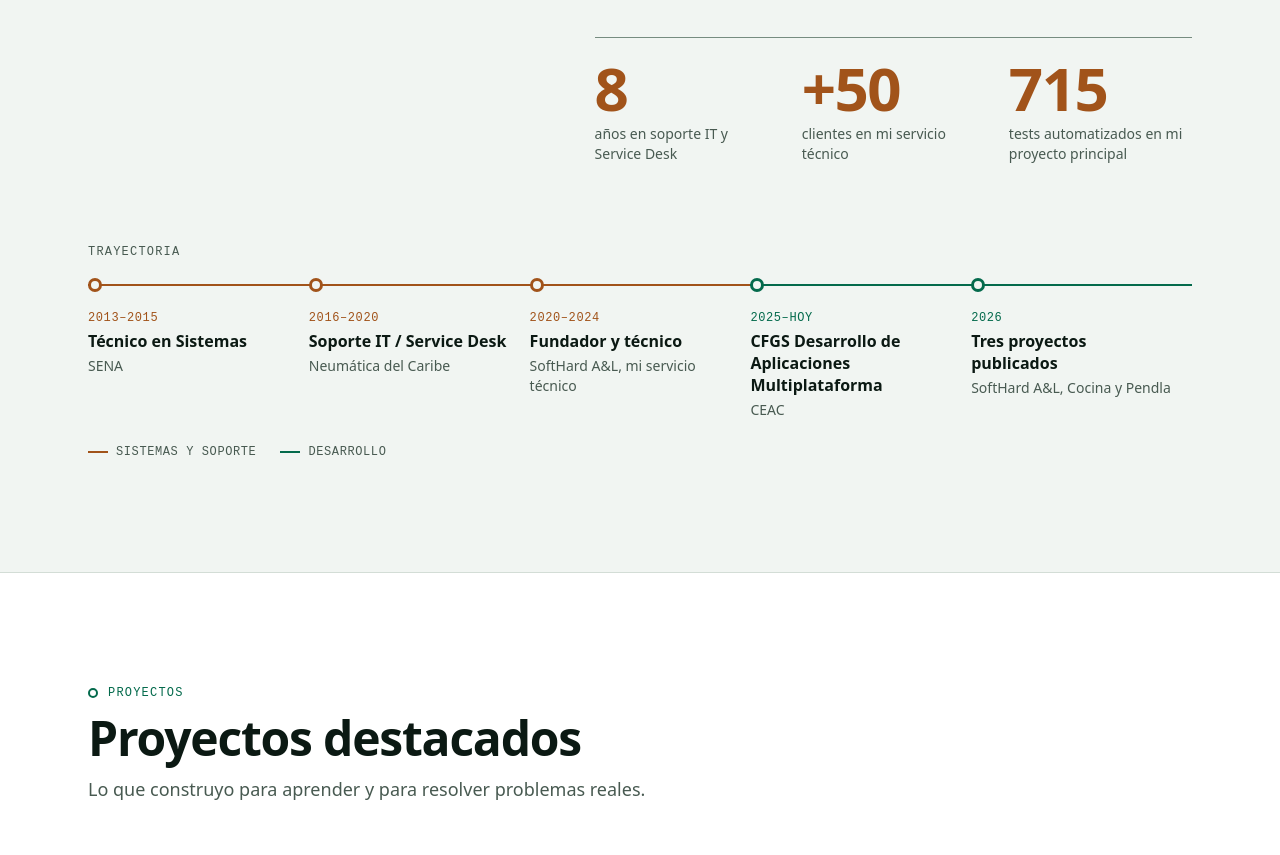
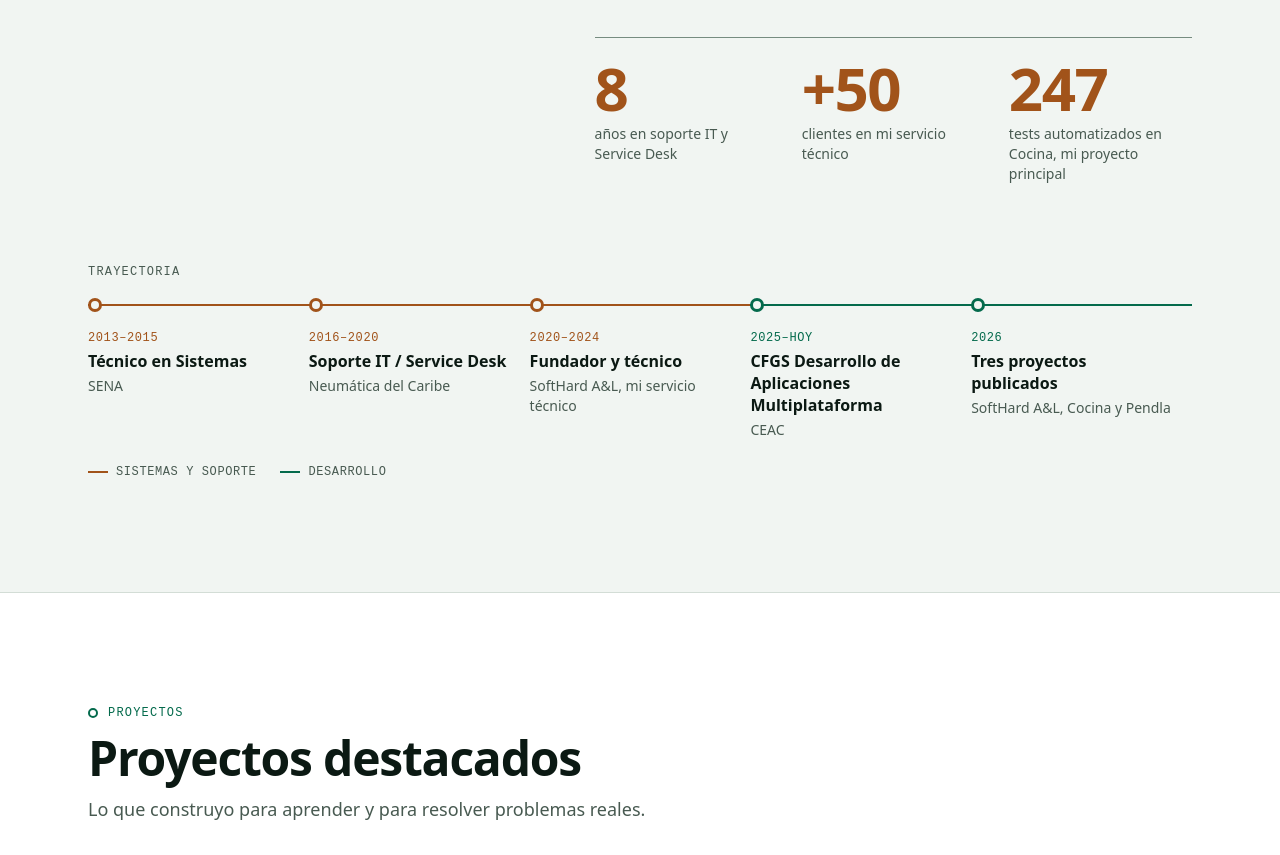
Before and after one commit to anevadog/anevadog.github.io, an Astro site: page / in a window 1280 px wide. Shown: the part 1268-2123 px from the top of the page. Built offline with nearby package versions, Linux system fonts and the light colour scheme; Astro itself is replaced by a stand-in of ours; a web font is replaced by a local one.

Commit message:
feat: la cifra de proyecto principal pasa a ser la de Cocina

```diff
--- a/src/components/sections/About.astro
+++ b/src/components/sections/About.astro
@@ -6,9 +6,9 @@ const stats = [
   { value: 8, prefix: "", label: "años en soporte IT y Service Desk" },
   { value: 50, prefix: "+", label: "clientes en mi servicio técnico" },
   {
-    value: 715,
+    value: 247,
     prefix: "",
-    label: "tests automatizados en mi proyecto principal",
+    label: "tests automatizados en Cocina, mi proyecto principal",
   },
 ];
 
```
